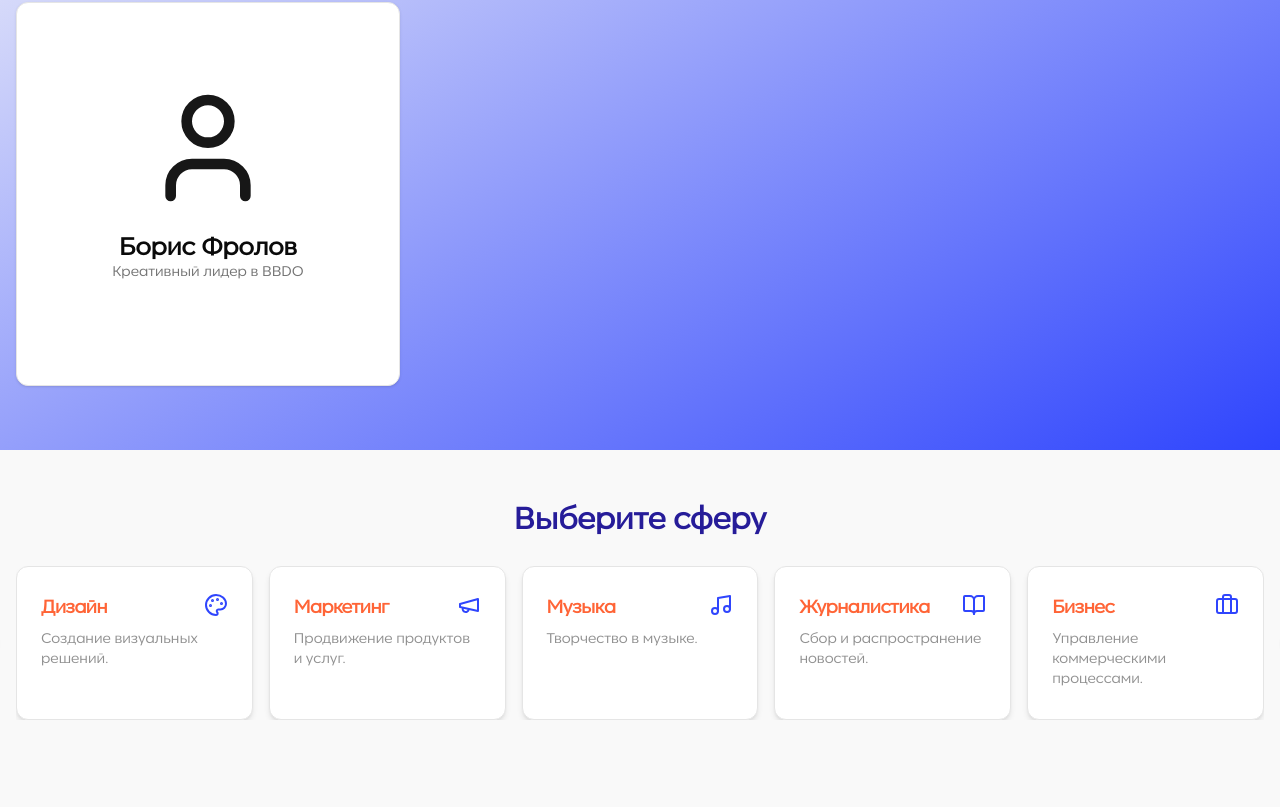
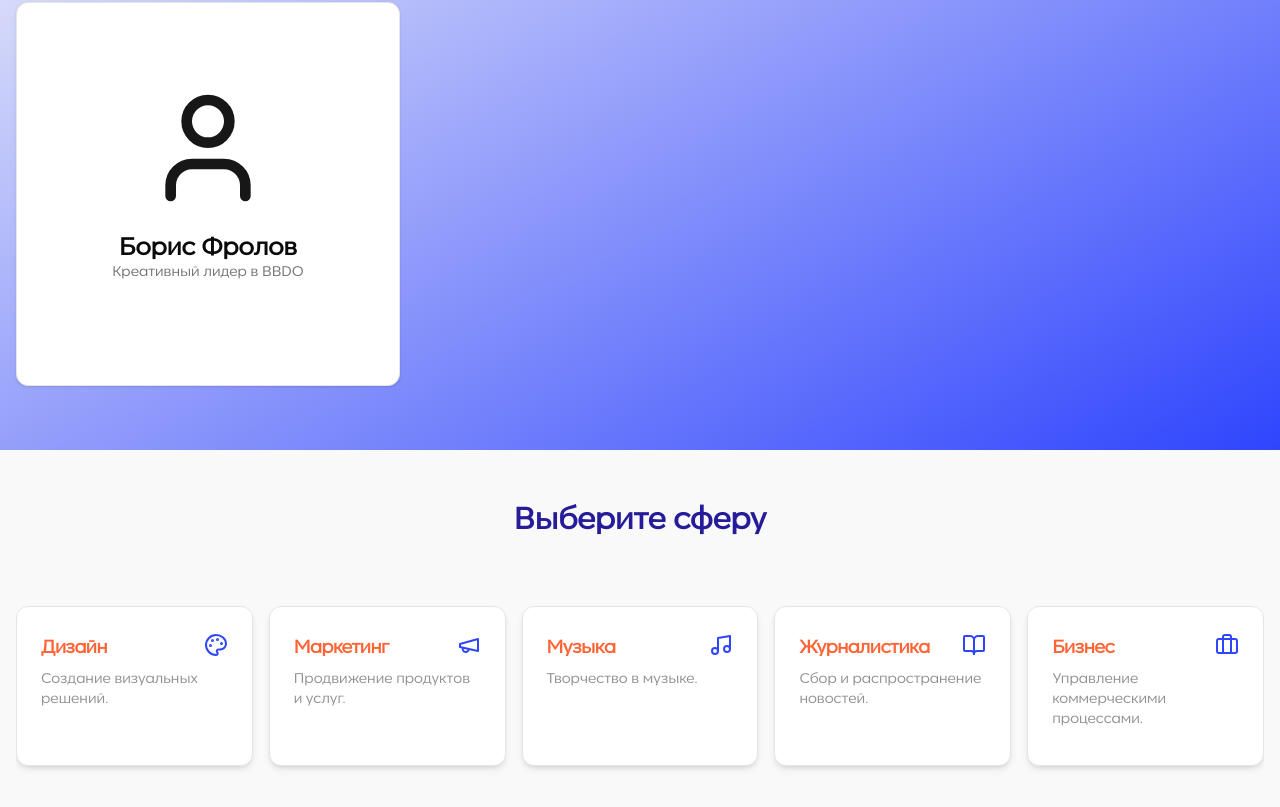
Before and after one commit to Leladatan/start_stock_frontend, a Next.js app: page / in a window 1280 px wide. Shown: the part 1973-2780 px from the top of the page. Built offline with nearby package versions, Linux system fonts and the light colour scheme.

Commit message:
Added: Добавил анимаций особенно коснулось блока сферы.

```diff
--- a/package.json
+++ b/package.json
@@ -34,6 +34,7 @@
     "react": "^18",
     "react-dom": "^18",
     "react-hook-form": "^7.53.1",
+    "react-intersection-observer": "^9.13.1",
     "sass": "^1.79.5",
     "tailwind-merge": "^2.5.4",
     "tailwindcss-animate": "^1.0.7",
--- a/src/views/(site)/home/ui/sections/about-section/index.tsx
+++ b/src/views/(site)/home/ui/sections/about-section/index.tsx
@@ -6,66 +6,95 @@ import {motion, useAnimation, useInView} from "framer-motion";
 import {features} from "../../../const";
 
 const AboutSection = () => {
-    const controls = useAnimation();
-    const ref = useRef<HTMLDivElement | null>(null);
-    const inView = useInView(ref, {once: true});
+    const controls = useAnimation()
+    const ref = useRef(null)
+    const isInView = useInView(ref, { once: true, amount: 0.3 })
 
     const cardColors = [
         "bg-backgrounds-orange",
         "bg-backgrounds-blue",
         "bg-backgrounds-indigo",
         "bg-backgrounds-gray",
-    ];
+    ]
+
+    const containerVariants = {
+        hidden: { opacity: 0 },
+        visible: {
+            opacity: 1,
+            transition: {
+                staggerChildren: 0.1,
+            },
+        },
+    }
+
+    const itemVariants = {
+        hidden: { opacity: 0, y: 20 },
+        visible: {
+            opacity: 1,
+            y: 0,
+            transition: {
+                duration: 0.5,
+            },
+        },
+    }
 
     useEffect(() => {
-        if (inView) {
-            controls.start("visible");
+        if (isInView) {
+            controls.start("visible")
         }
-    }, [controls, inView]);
+    }, [controls, isInView])
 
     return (
         <section className="w-full py-12 md:py-24 lg:py-32 bg-backgrounds-light">
             <div className="container px-4 mx-auto md:px-6">
                 <motion.div
                     className="flex flex-col items-center space-y-4 text-center"
-                    initial={{opacity: 0, y: 50}}
-                    animate={{opacity: 1, y: 0}}
-                    transition={{duration: 0.5}}
+                    initial={{ opacity: 0, y: 50 }}
+                    animate={{ opacity: 1, y: 0 }}
+                    transition={{ duration: 0.7 }}
                 >
                     <h2 className="text-3xl font-bold tracking-tighter sm:text-5xl md:text-6xl text-text-indigo">
                         Возможности креативной индустрии в одном месте
                     </h2>
                     <p className="max-w-[900px] text-text-gray md:text-xl/relaxed lg:text-base/relaxed xl:text-xl/relaxed">
                         Здесь вы найдете конкурсы, фестивали, крутые мероприятия, соберете команду мечты, сможете
-                        привлечь эксперта
-                        для оценки вашего проекта и заработать бонусы, которые пригодятся в развитии вашей карьеры.
+                        привлечь эксперта для оценки вашего проекта и заработать бонусы, которые пригодятся в развитии вашей карьеры.
                     </p>
                 </motion.div>
-                <div ref={ref} className="mx-auto grid max-w-5xl items-center gap-6 py-12 lg:grid-cols-2">
+                <motion.div
+                    ref={ref}
+                    className="mx-auto grid max-w-5xl items-center gap-6 py-12 lg:grid-cols-2"
+                    variants={containerVariants}
+                    initial="hidden"
+                    animate={controls}
+                >
                     <div className="lg:col-span-2">
                         <div className="grid gap-4 md:grid-cols-2">
                             {features.map((feature, index) => (
-                                <Card key={index}
-                                      className={`h-full ${cardColors[index % cardColors.length]} transition-all duration-300 border-none`}>
+                                <motion.div key={index} variants={itemVariants}>
+                                    <Card
+                                        className={`h-full ${
+                                            cardColors[index % cardColors.length]
+                                        } transition-all duration-300 border-none`}
+                                    >
                                         <CardHeader className="flex flex-row items-center space-y-0 pb-2">
-                                        <feature.icon className="h-6 w-6 text-text-light mr-2"/>
+                                            <feature.icon className="h-6 w-6 text-text-light mr-2" />
                                             <CardTitle className="text-lg font-bold text-text-light">
                                                 {feature.title}
                                             </CardTitle>
                                         </CardHeader>
                                         <CardContent>
-                                        <p className="text-sm text-text-light">
-                                            {feature.description}
-                                        </p>
+                                            <p className="text-sm text-text-light">{feature.description}</p>
                                         </CardContent>
                                     </Card>
+                                </motion.div>
                             ))}
                         </div>
                     </div>
-                </div>
+                </motion.div>
             </div>
         </section>
-    );
-};
+    )
+}
 
 export default AboutSection;
--- a/src/views/(site)/home/ui/sections/spheres-blocks-section/index.tsx
+++ b/src/views/(site)/home/ui/sections/spheres-blocks-section/index.tsx
@@ -1,7 +1,7 @@
 'use client'
 
-import { useState, useEffect } from "react"
-import { motion } from "framer-motion"
+import {useState, useEffect, useRef} from "react"
+import {AnimatePresence, motion } from "framer-motion"
 import Link from "next/link"
 import SphereCard from "@/views/(site)/home/ui/sections/spheres-blocks-section/sphere-card"
 import {
@@ -16,6 +16,8 @@ import { spheres } from "@/views/(site)/home/const"
 export default function SpheresBlocksSection() {
     const [currentSlide, setCurrentSlide] = useState(0)
     const [isMobile, setIsMobile] = useState(false)
+    const [isHovering, setIsHovering] = useState(false)
+    const carouselRef = useRef(null)
 
     useEffect(() => {
         const checkMobile = () => {
@@ -26,54 +28,73 @@ export default function SpheresBlocksSection() {
         return () => window.removeEventListener("resize", checkMobile)
     }, [])
 
+    const handleMouseEnter = () => setIsHovering(true)
+    const handleMouseLeave = () => setIsHovering(false)
+
     return (
-        <section className="py-12 bg-backgrounds-light">
+        <motion.section
+            className="py-12 bg-backgrounds-light"
+            initial={{ opacity: 0 }}
+            animate={{ opacity: 1 }}
+            transition={{ duration: 0.5 }}
+        >
             <div className="container mx-auto px-4">
-                <h2 className="text-3xl font-bold mb-8 text-center text-text-indigo">Выберите сферу</h2>
+                <motion.h2
+                    className="text-3xl font-bold mb-8 text-center text-text-indigo"
+                    initial={{ y: -50, opacity: 0 }}
+                    animate={{ y: 0, opacity: 1 }}
+                    transition={{ duration: 0.5, delay: 0.2 }}
+                >
+                    Выберите сферу
+                </motion.h2>
                 <Carousel
+                    ref={carouselRef}
                     className="w-full max-w-xs sm:max-w-none mx-auto relative"
                     setApi={(api) => {
                         api?.on('select', () => {
                             setCurrentSlide(api.selectedScrollSnap())
                         })
                     }}
+                    onMouseEnter={handleMouseEnter}
+                    onMouseLeave={handleMouseLeave}
                 >
-                    <CarouselContent className="-ml-2 md:-ml-4">
-                        {spheres.map((sphere) => (
-                            <CarouselItem key={sphere.name} className="pl-2 md:pl-4 sm:basis-1/2 md:basis-1/3 lg:basis-1/5">
-                                <motion.div
-                                    className={"h-full"}
-                                    initial={{ opacity: 0, scale: 0.8 }}
-                                    animate={{ opacity: 1, scale: 1 }}
-                                    transition={{ duration: 0.3 }}
-                                >
+                    <CarouselContent className="mt-10 h-52 -ml-2 md:-ml-4">
+                        <AnimatePresence>
+                            {spheres.map((sphere, index) => (
+                                <CarouselItem key={sphere.name} className="pl-2 md:pl-4 sm:basis-1/2 md:basis-1/3 lg:basis-1/5">
                                     <Link href={sphere.href} className="block h-full">
-                                        <SphereCard sphere={sphere} />
+                                        <SphereCard sphere={sphere} index={index} />
                                     </Link>
-                                </motion.div>
-                            </CarouselItem>
-                        ))}
+                                </CarouselItem>
+                            ))}
+                        </AnimatePresence>
                     </CarouselContent>
                     {!isMobile && (
-                        <>
-                            <CarouselPrevious />
-                            <CarouselNext />
-                        </>
+                        <motion.div
+                            initial={{ opacity: 0 }}
+                            animate={{ opacity: isHovering ? 1 : 0 }}
+                            transition={{ duration: 0.3 }}
+                        >
+                            <CarouselPrevious className="left-0 -translate-x-1/2" />
+                            <CarouselNext className="right-0 translate-x-1/2" />
+                        </motion.div>
                     )}
                     {isMobile && (
                         <div className="absolute -bottom-6 left-0 right-0 flex justify-center gap-2">
                             {spheres.map((_, index) => (
-                                <button
+                                <motion.button
                                     key={index}
                                     className={`w-2 h-2 rounded-full transition-colors ${
                                         index === currentSlide ? 'bg-backgrounds-blue' : 'bg-backgrounds-gray'
                                     }`}
+                                    whileHover={{ scale: 1.2 }}
+                                    whileTap={{ scale: 0.9 }}
                                 />
                             ))}
                         </div>
                     )}
                 </Carousel>
             </div>
-        </section>
+        </motion.section>
     )
 }
--- a/src/views/(site)/home/ui/sections/spheres-blocks-section/sphere-card.tsx
+++ b/src/views/(site)/home/ui/sections/spheres-blocks-section/sphere-card.tsx
@@ -1,14 +1,49 @@
-"use client";
+'use client'
 
+import { useEffect } from "react"
+import { motion, useAnimation } from "framer-motion"
+import { useInView, IntersectionOptions } from "react-intersection-observer";
+import { SphereType } from "@/views/(site)/home/types"
 import {Card, CardContent, CardDescription, CardHeader, CardTitle} from "@/shared/components/ui/card";
-import {SphereType} from "../../../types";
 
-const SphereCard = ({sphere}: { sphere: SphereType }) => {
+interface SphereCardProps {
+    sphere: SphereType
+    index: number
+}
+
+const SphereCard: React.FC<SphereCardProps> = ({ sphere, index }) => {
+    const controls = useAnimation()
+    const options: IntersectionOptions = {
+        threshold: 0.2,
+        triggerOnce: true,
+    }
+    const [ref, inView] = useInView(options)
+
+    useEffect(() => {
+        if (inView) {
+            controls.start("visible")
+        }
+    }, [controls, inView])
+
     return (
-    <Card className={"text-text-light shadow-md border cursor-pointer h-full"}>
+        <motion.div
+            ref={ref}
+            className={"h-full"}
+            initial="hidden"
+            animate={controls}
+            variants={{
+                hidden: { opacity: 0, y: 50 },
+                visible: { opacity: 1, y: 0, transition: { duration: 0.5, delay: index * 0.1 } },
+            }}
+        >
+            <Card className="text-text-light shadow-md border cursor-pointer transition-all h-40 duration-300 hover:shadow-lg hover:scale-105">
                 <CardHeader className="flex flex-row items-center justify-between space-y-0 pb-2">
                     <CardTitle className="text-lg font-semibold text-text-orange">{sphere.name}</CardTitle>
-        <sphere.icon className="text-text-blue h-6 w-6"/>
+                    <motion.div
+                        whileHover={{ rotate: 360, transition: { duration: 0.5 } }}
+                    >
+                        <sphere.icon className="text-text-blue h-6 w-6" />
+                    </motion.div>
                 </CardHeader>
                 <CardContent>
                     <CardDescription className="text-text-gray/80 mb-2">
@@ -16,7 +51,8 @@ const SphereCard = ({sphere}: { sphere: SphereType }) => {
                     </CardDescription>
                 </CardContent>
             </Card>
-  );
-};
+        </motion.div>
+    )
+}
 
-export default SphereCard;
+export default SphereCard
```
Also changed, not shown: src/views/(site)/home/ui/sections/cubic-blocks-section/index.tsx (+14 -37 lines), 1 other file (tests, documents, lock files or other folders). Lines whose indentation alone changed are shown as unchanged.
